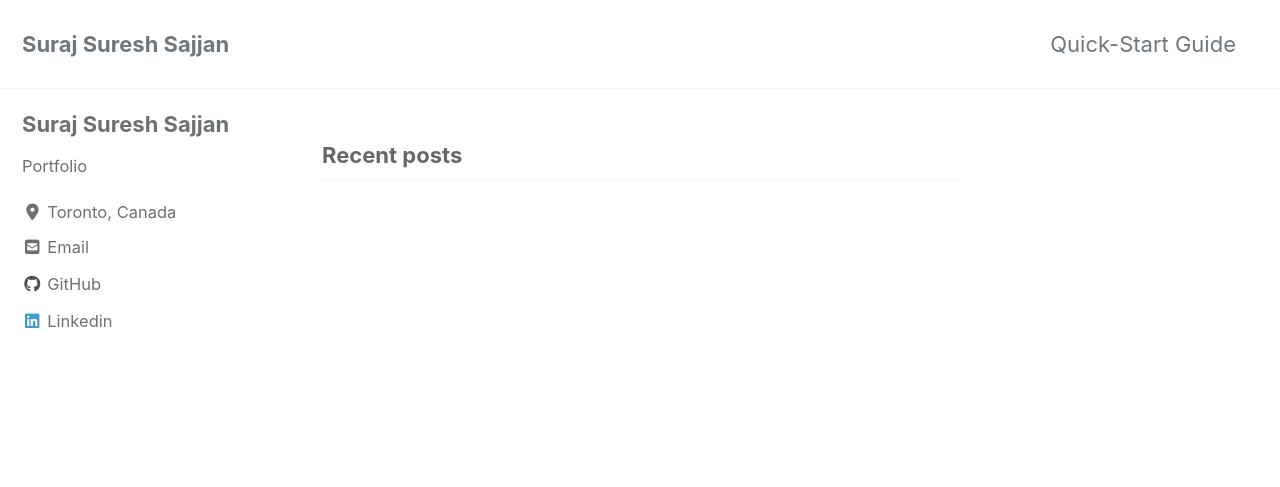
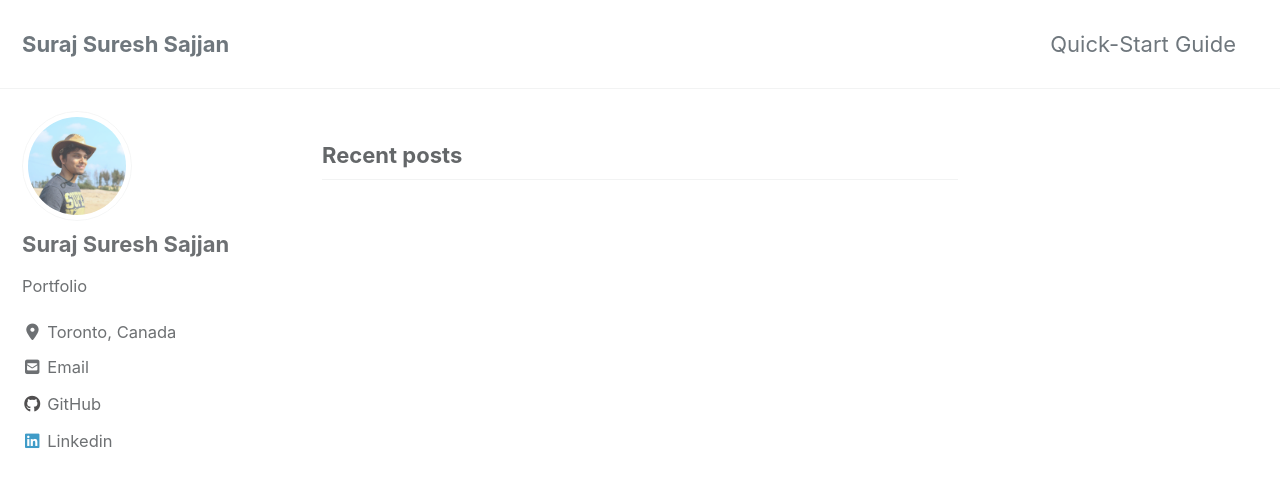
Before and after one commit to SurajSajjan/SurajSajjan.github.io, a Jekyll site: the page built from index.html, in a window 1280 px wide and 900 px high. Shown: the top 487 px of the window. Built offline with Jekyll 4.4.1, drawn with Linux system fonts in a browser that asks for light colours; cached includes are drawn as plain includes; nearby versions of some CDN libraries; the list of posts is cut into pages by our own code.

Commit message:
third config changes

```diff
--- a/_config.yml
+++ b/_config.yml
@@ -94,7 +94,7 @@ analytics:
 # Site Author
 author:
   name             : "Suraj Suresh Sajjan"
-  avatar           : # path of avatar image, e.g. "/assets/images/bio-photo.jpg"
+  avatar           : "/images/self.jpeg" # path of avatar image, e.g. "/assets/images/bio-photo.jpg"
   bio              : "Portfolio"
   location         : "Toronto, Canada"
   email            :
```
